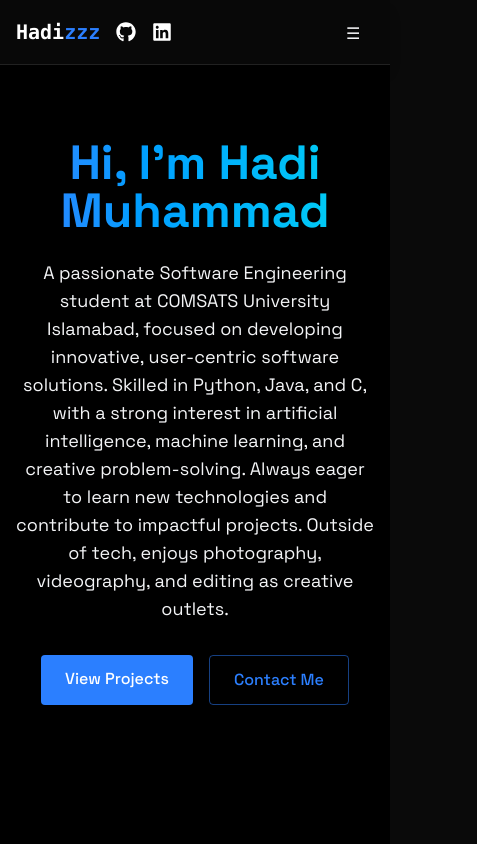
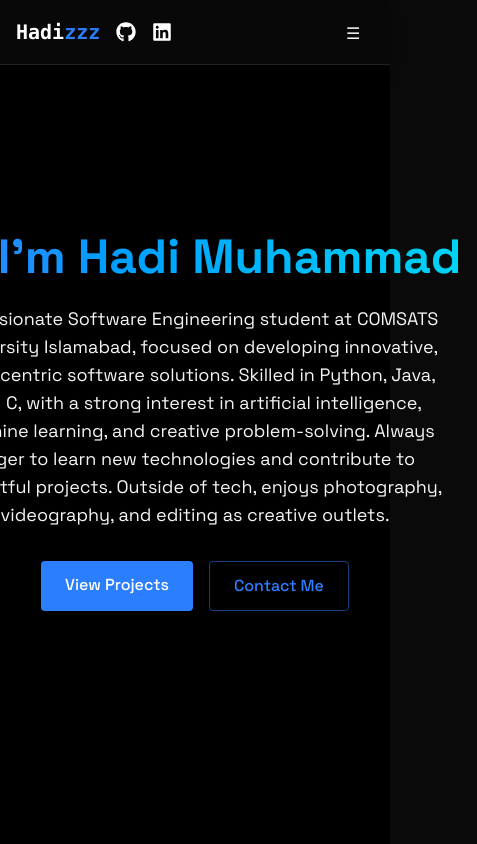
Before and after one commit to hadi845/Hadizzz-Portfolio, a React (Vite) app: page / in a window 390 px wide. Shown: the top 844 px of the page, 477 px wide, since content can reach past the window. Built offline with nearby package versions, Linux system fonts and the light colour scheme; the HTML template or start-up script is replaced by a standard one.

Commit message:
Update files

```diff
--- a/src/components/sections/Home.jsx
+++ b/src/components/sections/Home.jsx
@@ -8,7 +8,7 @@
     >
       <RevealOnScroll>
         <div className="text-center z-10 px-4">
-          <h1 className="text-5xl md:text-7xl font-bold mb-6 bg-gradient-to-r from-blue-500 to-cyan-400 bg-clip-text text-transparent leading-right">
+          <h1 className="text-5xl md:text-7xl font-bold mb-6 bg-gradient-to-r from-blue-500 to-cyan-400 bg-clip-text text-transparent whitespace-nowrap">
             Hi, I'm Hadi Muhammad
           </h1>
 
```
